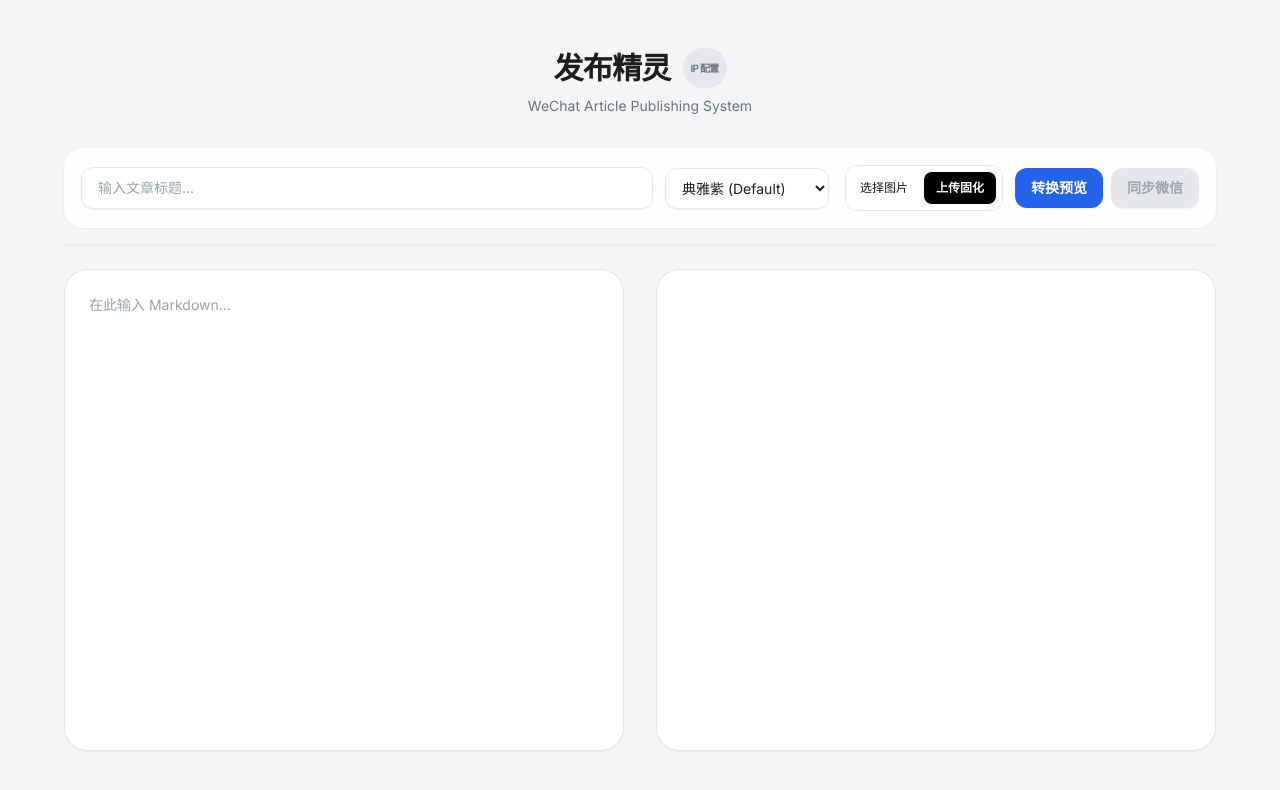
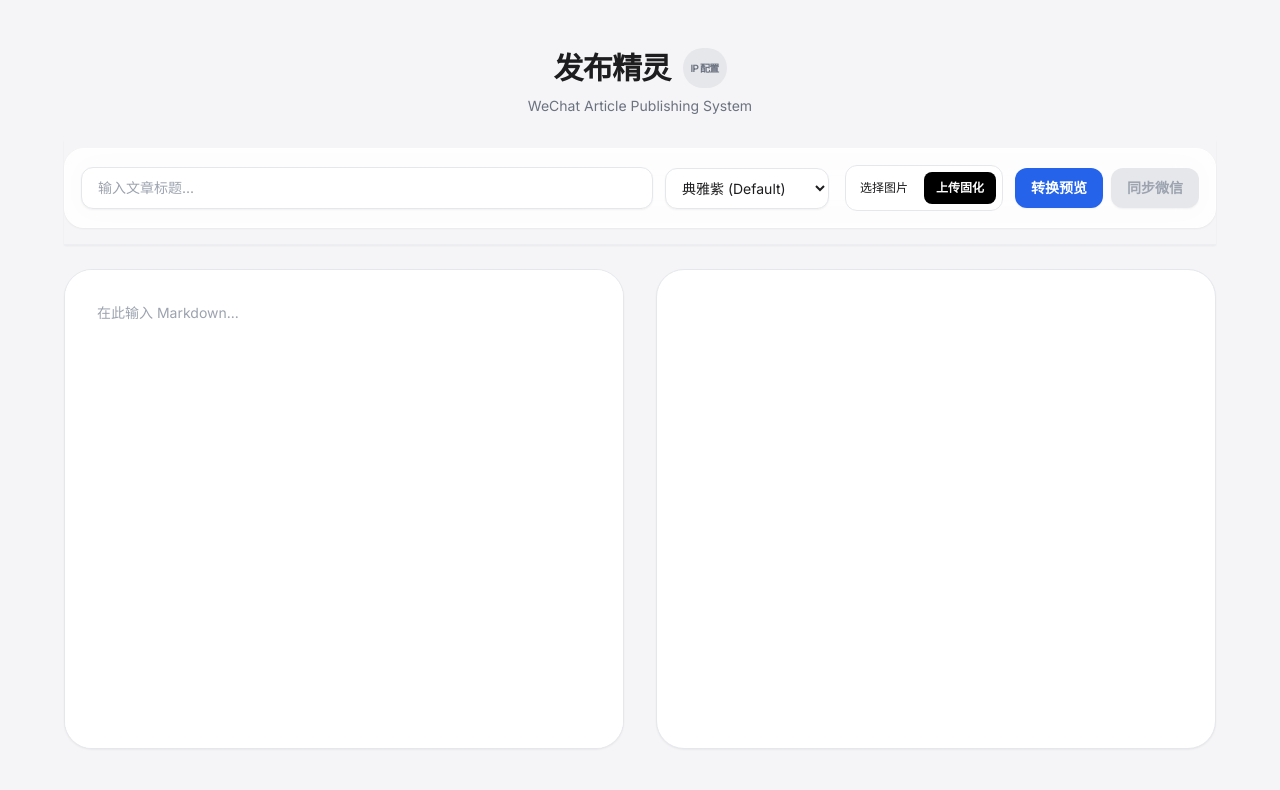
Before and after one commit to 520mhj/jiahao-WeChat-Publish, a website: page index.html in a window 1280 px wide. Drawn offline with nearby package versions, Linux system fonts and the light colour scheme; no server answers.

Commit message:
Update index.html

```diff
--- a/index.html
+++ b/index.html
@@ -101,12 +101,16 @@
             </div>
         </div>
 
-        <div class="grid grid-cols-1 lg:grid-cols-2 gap-8 items-start pb-20">
-            <div class="bg-white rounded-[24px] shadow-sm border border-gray-200 flex flex-col w-full">
-                <textarea id="inputText" class="w-full min-h-[60vh] p-6 focus:outline-none resize-none text-sm leading-relaxed overflow-hidden bg-transparent rounded-[24px]" placeholder="在此输入 Markdown..."></textarea>
+        <div class="grid grid-cols-1 lg:grid-cols-2 gap-8 mb-12">
+            <div class="flex flex-col gap-4">
+                <div class="bg-white rounded-[28px] shadow-sm border border-gray-200 overflow-hidden h-[60vh]">
+                    <textarea id="inputText" class="w-full h-full p-8 focus:outline-none resize-none text-sm leading-relaxed" placeholder="在此输入 Markdown..."></textarea>
+                </div>
             </div>
-            <div class="bg-white rounded-[24px] shadow-sm border border-gray-200 flex flex-col w-full">
-                <div id="previewArea" class="w-full min-h-[60vh] p-6 preview-container"></div>
+            <div class="flex flex-col gap-4">
+                <div class="bg-white rounded-[28px] shadow-sm border border-gray-200 overflow-hidden h-[60vh]">
+                    <div id="previewArea" class="w-full h-full overflow-y-auto p-8 preview-container"></div>
+                </div>
             </div>
         </div>
     </div>
```
